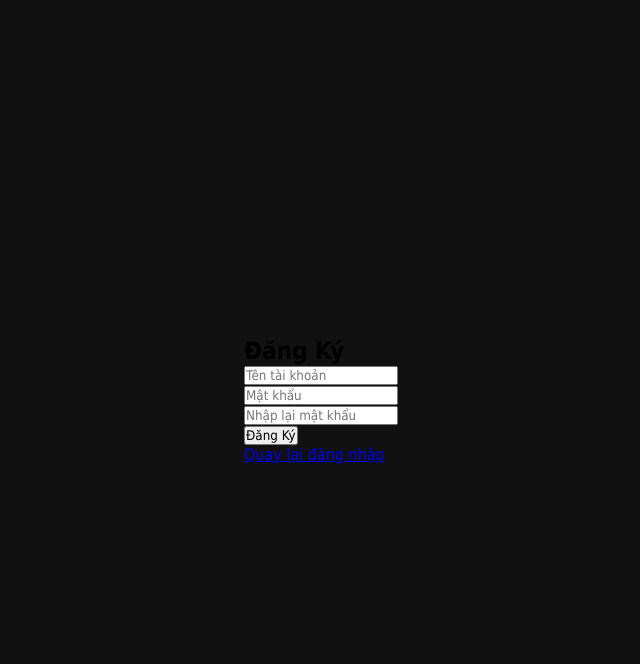
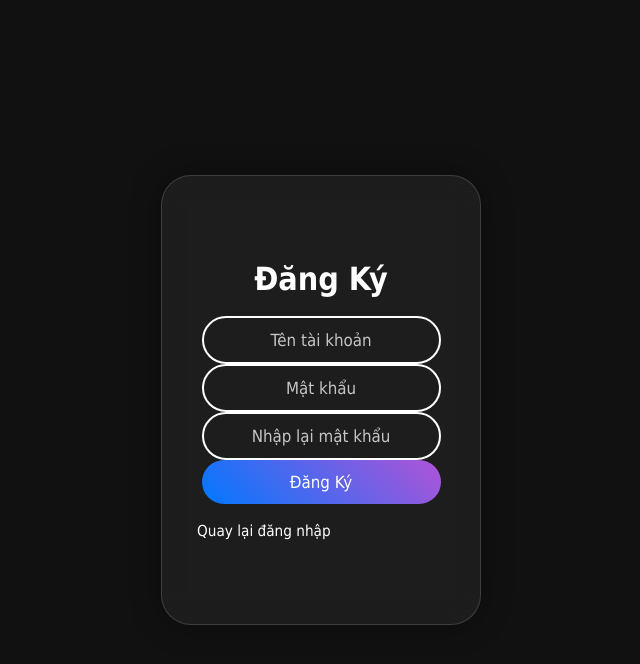
Before and after one commit to Stare-VuT/app.py, a Flask app: page /register in a window 1280 px wide. Shown: the top 664 px of the page, without its empty margins (319-959 px from the left). Run offline with Flask 3, Linux system fonts and the light colour scheme.

Commit message:
Update register.html
.

```diff
--- a/templates/register.html
+++ b/templates/register.html
@@ -8,7 +8,9 @@
 </head>
 <body>
   <div class="container">
-    <div class="login-box">
+
+
+    <div class="login">
       <h2>Đăng Ký</h2>
 
       {% with messages = get_flashed_messages(with_categories=true) %}
```
